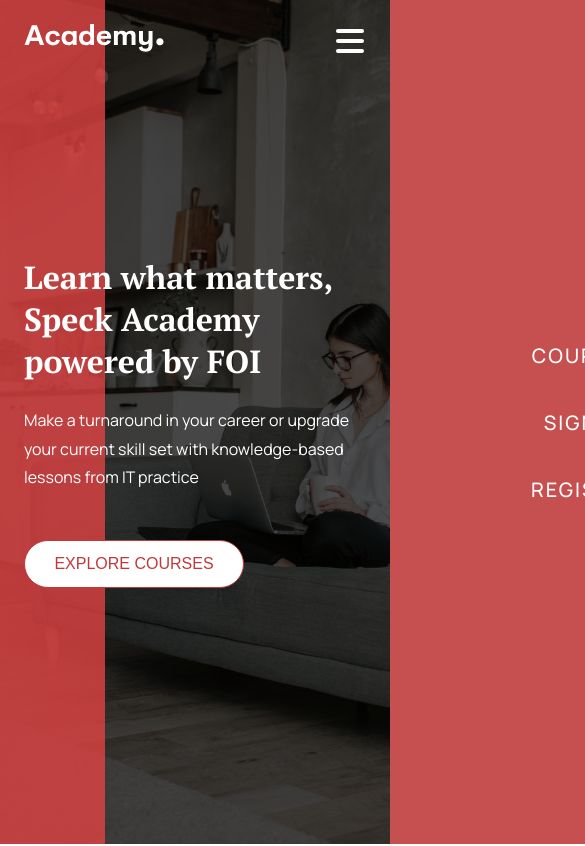
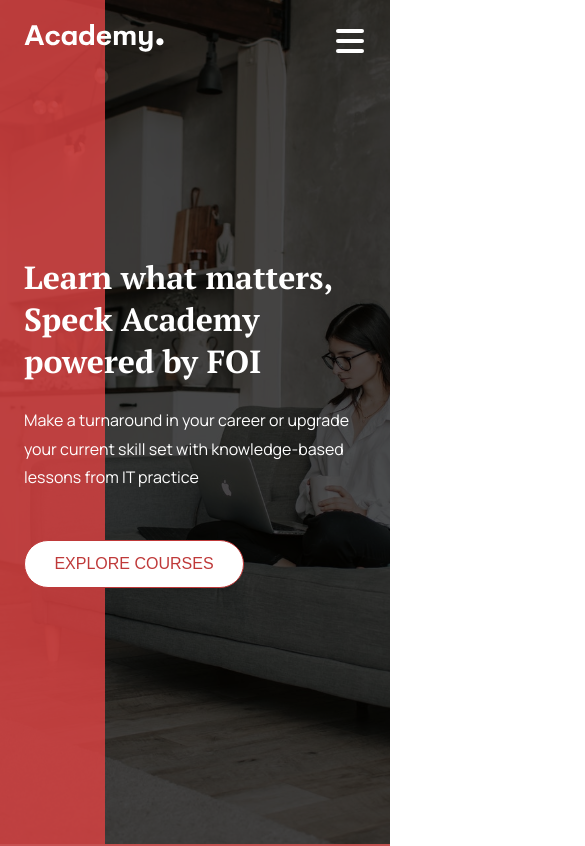
Before and after one commit to adurcevic/Speck-project, a React (Create React App) app: page / in a window 390 px wide. Shown: the top 846 px of the page, 585 px wide, since content can reach past the window. Built offline with nearby package versions, Linux system fonts and the light colour scheme.

Commit message:
testing mobile overflow-x

```diff
--- a/src/App.scss
+++ b/src/App.scss
@@ -9,6 +9,10 @@
 
 body {
   font-family: "Manrope", sans-serif;
+}
+
+body,
+html {
   overflow-x: hidden;
 }
 
--- a/src/components/HamburgerMenu/HamburgerMenuStyle.js
+++ b/src/components/HamburgerMenu/HamburgerMenuStyle.js
@@ -14,7 +14,7 @@ export const StyledMenu = styled.nav`
   top: 0;
   right: 0;
   transition: transform 0.3s ease-in-out;
-  transform: ${({ open }) => (open ? "translateX(0)" : "translateX(100%)")};
+  transform: ${({ open }) => (open ? "translateY(0)" : "translateY(100%)")};
   -webkit-backdrop-filter: blur(8px);
   backdrop-filter: blur(8px);
   z-index: 9;
```
